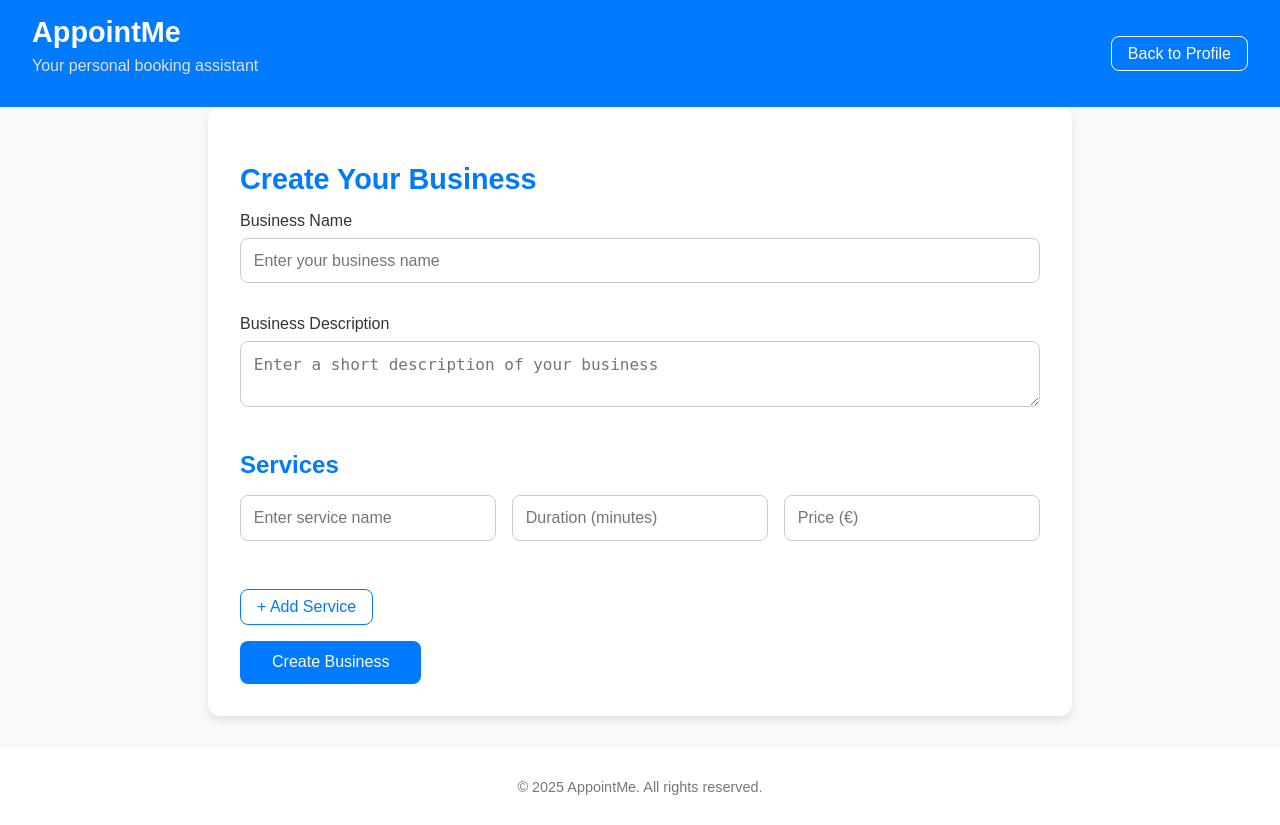
After one commit to Nil13377/AppointMe, a Flask app: page /create-business in a window 1280 px wide. The commit adds this page. Run offline with Flask 3, Linux system fonts and the light colour scheme; a user stored in the database is signed in.

Commit message:
added create business option and other changes

```diff
--- a/main.py
+++ b/main.py
@@ -112,6 +112,7 @@ def profile():
     if session.get("user_id"):
 
         user_id = session.get("user_id")
+        business = Business.query.filter_by(user_id=user_id).first()
 
         if request.method == "POST":
             image = request.files.get("profile_picture")
@@ -138,10 +139,48 @@ def profile():
             else:
                 flash("Upload an image before submitting!", "error")
 
-        return render_template("profile.html")
+        return render_template("profile.html", business=business)
     else:
         flash("Login to view the profile section!", "error")
         return redirect(url_for("login"))
 
+@app.route("/create-business", methods=["GET", "POST"])
+def create_business():
+
+    if session.get("user_id"):
+
+        user_id = session.get("user_id")
+
+        if request.method == "POST":
+
+            business_name = request.form.get("business_name")
+            business_description = request.form.get("business_description")
+            new_business = Business(user_id=user_id, name=business_name, description=business_description)
+            db.session.add(new_business)
+            db.session.commit()
+            business_id = new_business.id
+
+            services = request.form.getlist("services[]")
+            durations = request.form.getlist("durations[]")
+            prices = request.form.getlist("prices[]")
+            for i in range(len(services)):
+                new_service = Services(business_id=business_id, name=services[i], duration=int(durations[i]), price=int(prices[i]))
+                db.session.add(new_service)
+            db.session.commit()
+
+            flash("Your business and services were added successfuly!", "success")
+            return redirect(url_for("profile"))
+
+        return render_template("create_business.html")
+    else:
+        flash("Login to view the create business section!", "error")
+        return redirect(url_for("login"))
+
+@app.route("/logout")
+def logout():
+    session.clear()
+    flash("You have been logged out successfuly", "success")
+    return redirect(url_for("login"))
+
 if __name__ == "__main__":
     app.run(debug=True)
--- /dev/null
+++ b/static/create_business.css
@@ -0,0 +1,140 @@
+/* General styles */
+body {
+    font-family: Arial, sans-serif;
+    margin: 0;
+    padding: 0;
+    background-color: #f9f9f9;
+    color: #333;
+}
+
+.header {
+    display: flex;
+    justify-content: space-between;
+    align-items: center;
+    padding: 1rem 2rem;
+    background-color: #007aff;
+    color: #ffffff;
+}
+
+.header h1 {
+    margin: 0;
+    font-size: 1.8rem;
+}
+
+.subheader {
+    font-size: 1rem;
+    margin-top: 0.5rem;
+    color: #e0e0e0;
+}
+
+.header-right a {
+    color: #ffffff;
+    text-decoration: none;
+    font-size: 1rem;
+    padding: 0.5rem 1rem;
+    border: 1px solid #ffffff;
+    border-radius: 8px;
+    transition: background-color 0.3s ease, color 0.3s ease;
+}
+
+.header-right a:hover {
+    background-color: #ffffff;
+    color: #007aff;
+}
+
+.content {
+    padding: 2rem;
+    max-width: 800px;
+    margin: 0 auto;
+    background-color: #ffffff;
+    border-radius: 12px;
+    box-shadow: 0 4px 8px rgba(0, 0, 0, 0.1);
+}
+
+.create-business-section h2 {
+    font-size: 1.8rem;
+    margin-bottom: 1rem;
+    color: #007aff;
+}
+
+.create-business-section label {
+    display: block;
+    margin: 1rem 0 0.5rem;
+    font-size: 1rem;
+    color: #333;
+}
+
+.create-business-section input,
+.create-business-section textarea {
+    width: 100%;
+    padding: 0.8rem;
+    font-size: 1rem;
+    border: 1px solid #ccc;
+    border-radius: 8px;
+    margin-bottom: 1rem;
+    box-sizing: border-box;
+}
+
+.create-business-section textarea {
+    resize: vertical;
+}
+
+.services-section h3 {
+    font-size: 1.5rem;
+    margin-bottom: 1rem;
+    color: #007aff;
+}
+
+.service-item {
+    display: flex;
+    gap: 1rem;
+    margin-bottom: 1rem;
+}
+
+.service-item input {
+    flex: 1;
+}
+
+.add-service-button {
+    display: inline-block;
+    margin-top: 1rem;
+    padding: 0.5rem 1rem;
+    font-size: 1rem;
+    color: #007aff;
+    background-color: #ffffff;
+    border: 1px solid #007aff;
+    border-radius: 8px;
+    cursor: pointer;
+    transition: background-color 0.3s ease, color 0.3s ease;
+}
+
+.add-service-button:hover {
+    background-color: #007aff;
+    color: #ffffff;
+}
+
+.cta-button {
+    display: inline-block;
+    margin-top: 1rem;
+    padding: 0.8rem 2rem;
+    font-size: 1rem;
+    color: #ffffff;
+    background-color: #007aff;
+    border: none;
+    border-radius: 8px;
+    cursor: pointer;
+    transition: background-color 0.3s ease;
+}
+
+.cta-button:hover {
+    background-color: #005bb5;
+}
+
+.footer {
+    text-align: center;
+    padding: 1rem;
+    background-color: #ffffff;
+    font-size: 0.9rem;
+    color: #777;
+    margin-top: 2rem;
+}
--- /dev/null
+++ b/templates/create_business.html
@@ -0,0 +1,66 @@
+<!DOCTYPE html>
+<html lang="sl">
+<head>
+    <meta charset="UTF-8">
+    <meta name="viewport" content="width=device-width, initial-scale=1.0">
+    <title>Create Business - AppointMe</title>
+    <link rel="stylesheet" href="/static/create_business.css">
+</head>
+<body>
+    <header class="header">
+        <div class="header-left">
+            <h1>AppointMe</h1>
+            <p class="subheader">Your personal booking assistant</p>
+        </div>
+        <nav class="header-right">
+            <a href="/profile" class="back-button">Back to Profile</a>
+        </nav>
+    </header>
+
+    <main class="content">
+        <section class="create-business-section">
+            <h2>Create Your Business</h2>
+            <form action="/create-business" method="POST">
+                <label for="business-name">Business Name</label>
+                <input type="text" id="business-name" name="business_name" placeholder="Enter your business name" required>
+
+                <label for="business-description">Business Description</label>
+                <textarea id="business-description" name="business_description" placeholder="Enter a short description of your business" required></textarea>
+
+                <div class="services-section">
+                    <h3>Services</h3>
+                    <div id="services-container">
+                        <div class="service-item">
+                            <input type="text" name="services[]" placeholder="Enter service name" required>
+                            <input type="number" name="durations[]" placeholder="Duration (minutes)" required>
+                            <input type="number" name="prices[]" placeholder="Price (€)" required>
+                        </div>
+                    </div>
+                    <button type="button" id="add-service-button" class="add-service-button">+ Add Service</button>
+                </div>
+
+                <button type="submit" class="cta-button">Create Business</button>
+            </form>
+        </section>
+    </main>
+
+    <footer class="footer">
+        <p>© 2025 AppointMe. All rights reserved.</p>
+    </footer>
+
+    <script>
+        // JavaScript to dynamically add service fields
+        document.getElementById('add-service-button').addEventListener('click', function () {
+            const container = document.getElementById('services-container');
+            const serviceItem = document.createElement('div');
+            serviceItem.classList.add('service-item');
+            serviceItem.innerHTML = `
+                <input type="text" name="services[]" placeholder="Enter service name" required>
+                <input type="number" name="durations[]" placeholder="Duration (minutes)" required>
+                <input type="number" name="prices[]" placeholder="Price (€)" required>
+            `;
+            container.appendChild(serviceItem);
+        });
+    </script>
+</body>
+</html>
```
Also changed, not shown: static/home.css (+48 -0 lines), static/login.css (+37 -5 lines), templates/home.html (+11 -2 lines), templates/profile.html (+19 -1 lines), instance/appointme.db, static/images/user-1-profilepicture.jpg, 1 other file.
